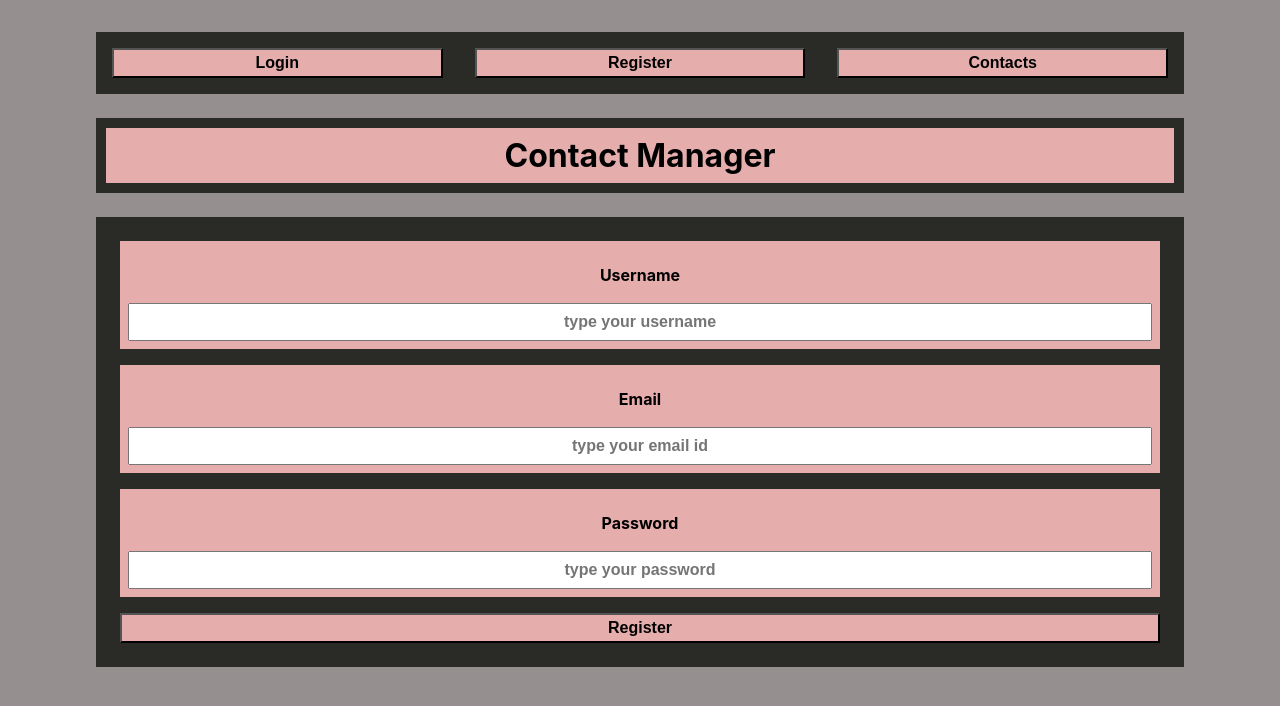
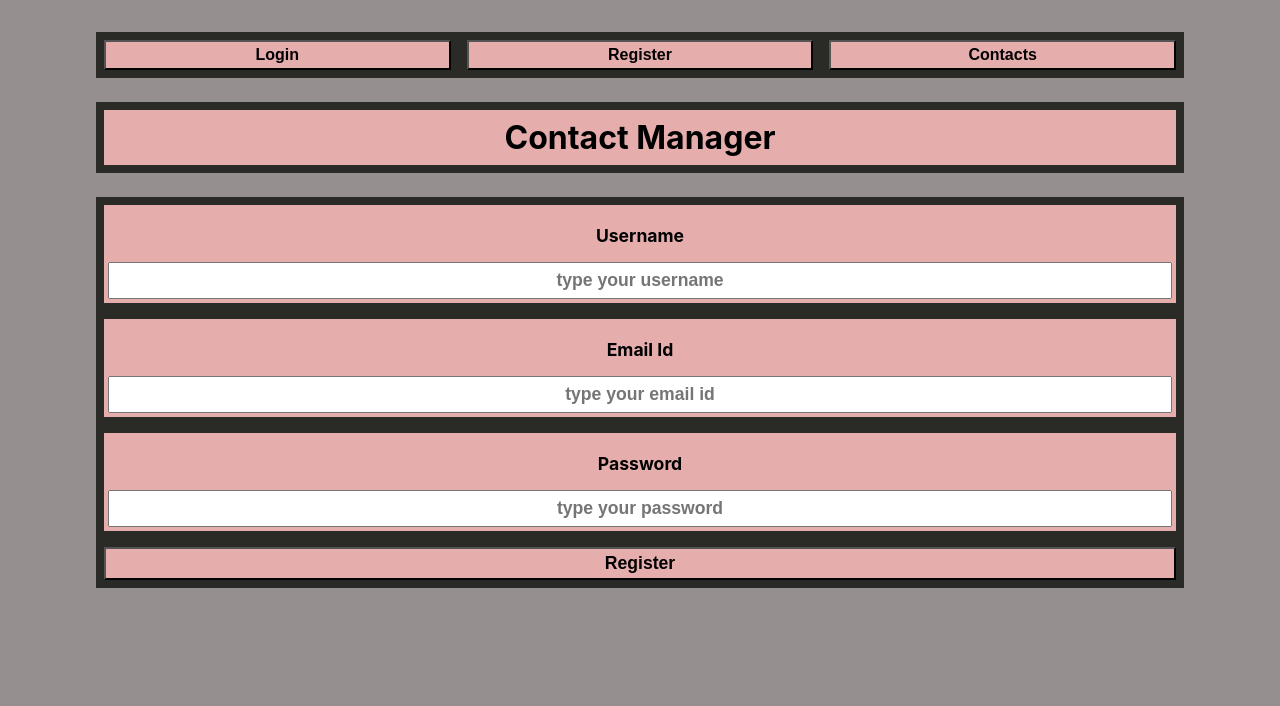
Before and after one commit to finiky/Contact-Manager, a React (Create React App) app in the folder client/: page /login in a window 1280 px wide. Both pictures are taken after a click on the button "Register". Shown: the top 706 px of the page. Built offline with nearby package versions, Linux system fonts and the light colour scheme; the HTML template or start-up script is replaced by a standard one.

Commit message:
css for Login and register components

```diff
--- a/client/src/App.module.css
+++ b/client/src/App.module.css
@@ -5,10 +5,10 @@
 .header {
   display: grid;
   grid-template-columns: 1fr 1fr 1fr;
-  column-gap: 2rem;
+  column-gap: 1rem;
   margin-top: 2rem;
-  padding: 1rem;
-  background-color: rgb(42, 42, 39);
+  padding: 0.5rem;
+  background-color: rgb(42, 42, 39);;
 }
 .button {
   background-color: #e6adad;
@@ -27,5 +27,5 @@
   padding: 0.5rem;
   text-align: center;
   background-color: #e6adad;
-  border: solid 10px rgb(42, 42, 39);
+  border: solid 0.5rem rgb(42, 42, 39);
 }
--- a/client/src/Login.module.css
+++ b/client/src/Login.module.css
@@ -4,14 +4,14 @@
   row-gap: 1rem;
   background-color: rgb(42, 42, 39);
   font-weight: 700;
-  padding: 1.5rem;
+  padding: 0.5rem;
 }
 .inputDiv {
   display: grid;
   grid-template-rows: 1fr 1fr;
   background-color: #e6adad;
   row-gap: 1rem;
-  padding: 0.5rem;
+  padding: 0.25rem;
   overflow-wrap: break-word;
   word-break: break-word;
 }
@@ -24,7 +24,6 @@
 .input {
   font-weight: 700;
   text-align: center;
-  padding: 0.5rem;
   font-size: 1rem;
 }
 .button {
--- a/client/src/Register.js
+++ b/client/src/Register.js
@@ -1,5 +1,5 @@
 import { useState } from "react";
-import { Link, useNavigate } from "react-router-dom";
+import { useNavigate } from "react-router-dom";
 import styles from "./Register.module.css";
 const Register = () => {
   const [username, setUsername] = useState("");
@@ -53,7 +53,7 @@ const Register = () => {
       </div>
       <div className={styles.inputDiv}>
         <label className={styles.label} htmlFor="email">
-          Email
+          Email Id
         </label>
         <input
           className={styles.input}
--- a/client/src/Register.module.css
+++ b/client/src/Register.module.css
@@ -4,33 +4,32 @@
   row-gap: 1rem;
   background-color: rgb(42, 42, 39);
   font-weight: 700;
-  padding: 1.5rem;
+  padding: 0.5rem;
 }
 .inputDiv {
   display: grid;
   grid-template-rows: 1fr 1fr;
   row-gap: 1rem;
   background-color: #e6adad;
-  padding: 0.5rem;
+  padding: 0.25rem;
   overflow-wrap: break-word;
   word-break: break-word;
 }
 .label {
-  font-size: 1rem;
+  font-size: 1.1rem;
   padding-top: 1rem;
   justify-self: center;
 }
 .input {
   font-weight: 700;
   text-align: center;
-  padding: 0.5rem;
-  font-size: 1rem;
+  font-size: 1.1rem;
 }
 .button {
   text-decoration: none;
   color: black;
   background-color: #e6adad;
-  font-size: 1rem;
+  font-size: 1.1rem;
   font-weight: 550;
   padding-top: 0.25rem;
   padding-bottom: 0.25rem;
```
